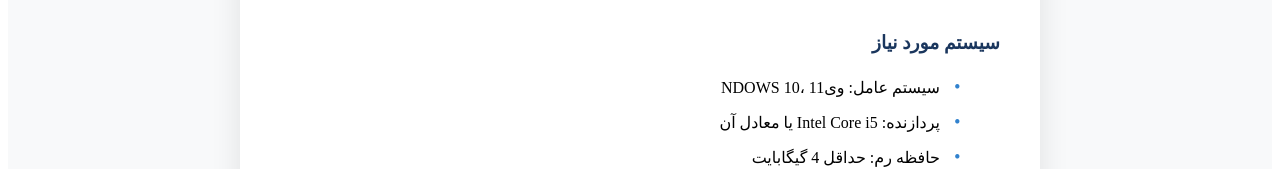
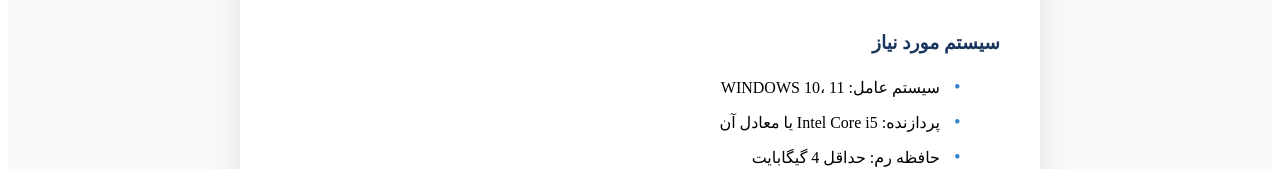
Before and after one commit to RashidBik/petrol, a SvelteKit app: page /download in a window 1280 px wide. Shown: the part 638-807 px from the top of the page. Built offline with nearby package versions, Linux system fonts and the light colour scheme.

Commit message:
EMAIL CHANGED

```diff
--- a/src/routes/download/+page.svelte
+++ b/src/routes/download/+page.svelte
@@ -4,7 +4,7 @@
     size: "110 مگابایت",
     releaseDate: "1402/10/15",
     requirements: [
-      "سیستم عامل: ویNDOWS 10، 11 ",
+      "سیستم عامل: WINDOWS 10، 11 ",
       "پردازنده: Intel Core i5 یا معادل آن",
       "حافظه رم: حداقل 4 گیگابایت",
       "فضای ذخیره‌سازی: 256 مگابایت فضای آزاد"
@@ -97,8 +97,8 @@
         <h2>نیاز به کمک دارید؟</h2>
         <p>در صورت بروز هرگونه مشکل در دانلود یا نصب نرم‌افزار، با پشتیبانی فنی تماس بگیرید.</p>
         <div class="support-contacts">
-          <a href="mailto:support@tankteel.com" class="support-link">📧 hcrgroup.info@gmail.com</a>
-          <a href="tel:+982112345678" class="support-link">📞 +93795552579</a>
+          <a href="mailto:hcrgroup.info@gmail.com" class="support-link">📧 hcrgroup.info@gmail.com</a>
+          <a href="tel:+93795552579" class="support-link">📞 +93795552579</a>
         </div>
       </div>
     </div>
```
